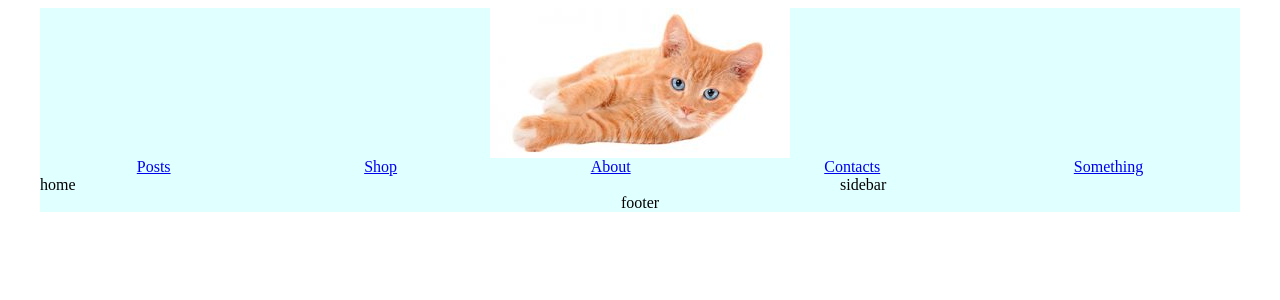
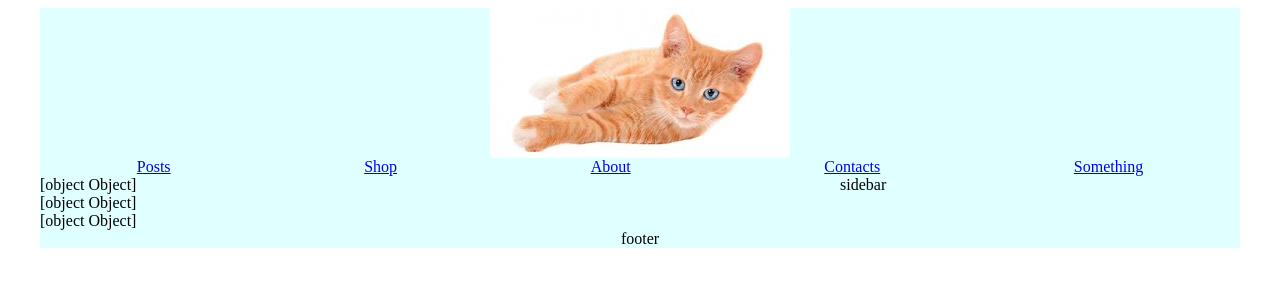
Before and after one commit to valakar/angular2test, an Angular app: page / in a window 1280 px wide. Shown: the top 300 px of the page. Built offline with nearby package versions, Linux system fonts and the light colour scheme.

Commit message:
[NV-6] Add post component

```diff
--- a/src/app/layouts/header/header.component.ts
+++ b/src/app/layouts/header/header.component.ts
@@ -1,5 +1,5 @@
 import { Component, OnInit } from '@angular/core';
-import { NavbarList } from './navbar.constant';
+import { NavbarList } from '../../../fakes/navbar.constant';
 
 @Component({
     selector: 'app-header',
--- a/src/app/modules/home/home.component.ts
+++ b/src/app/modules/home/home.component.ts
@@ -1,4 +1,5 @@
 import { Component } from '@angular/core';
+import { Posts } from '../../../fakes/posts.constant';
 
 @Component({
     selector: 'app-home',
@@ -6,5 +7,7 @@ import { Component } from '@angular/core';
     styleUrls: ['home.styles.scss']
 })
 export class HomeComponent {
+    public posts: Array<Object> = Posts;
+
     constructor() { }
 }
--- a/src/app/modules/home/home.template.html
+++ b/src/app/modules/home/home.template.html
@@ -1,3 +1,3 @@
-<div class="home">
-    home
+<div *ngFor="let post of posts" class="post">
+    {{post}}
 </div>
--- /dev/null
+++ b/src/app/modules/home/post/post.styles.scss
@@ -0,0 +1,2 @@
+:host {
+}
--- /dev/null
+++ b/src/app/modules/home/post/post.template.html
@@ -0,0 +1 @@
+I'm post
--- /dev/null
+++ b/src/fakes/posts.constant.ts
@@ -0,0 +1,23 @@
+export const Posts = [
+    {
+        title: 'Post 1',
+        image: '',
+        href: '#',
+        desc: 'Lorem ipsum dolor sit amet, consectetur adipisicing elit. Beatae consequuntur corporis dolorem exercitationem fugit hic ' +
+        'ipsam itaque, vero vitae? Beatae eaque harum itaque magni nostrum odit pariatur quisquam sed unde!'
+    },
+    {
+        title: 'Post 2',
+        image: '',
+        href: '#',
+        desc: 'Lorem ipsum dolor sit amet, consectetur adipisicing elit. Beatae consequuntur corporis dolorem exercitationem fugit hic ' +
+        'ipsam itaque, vero vitae? Beatae eaque harum itaque magni nostrum odit pariatur quisquam sed unde!'
+    },
+    {
+        title: 'Post 3',
+        image: '',
+        href: '#',
+        desc: 'Lorem ipsum dolor sit amet, consectetur adipisicing elit. Beatae consequuntur corporis dolorem exercitationem fugit hic ' +
+        'ipsam itaque, vero vitae? Beatae eaque harum itaque magni nostrum odit pariatur quisquam sed unde!'
+    }
+];
```
Also changed, not shown: src/app/modules/home/home.module.ts (+10 -2 lines), src/app/modules/home/post/post.component.ts (added, +10 -0 lines), src/fakes/navbar.constant.ts (renamed from src/app/layouts/header/navbar.constant.ts).
